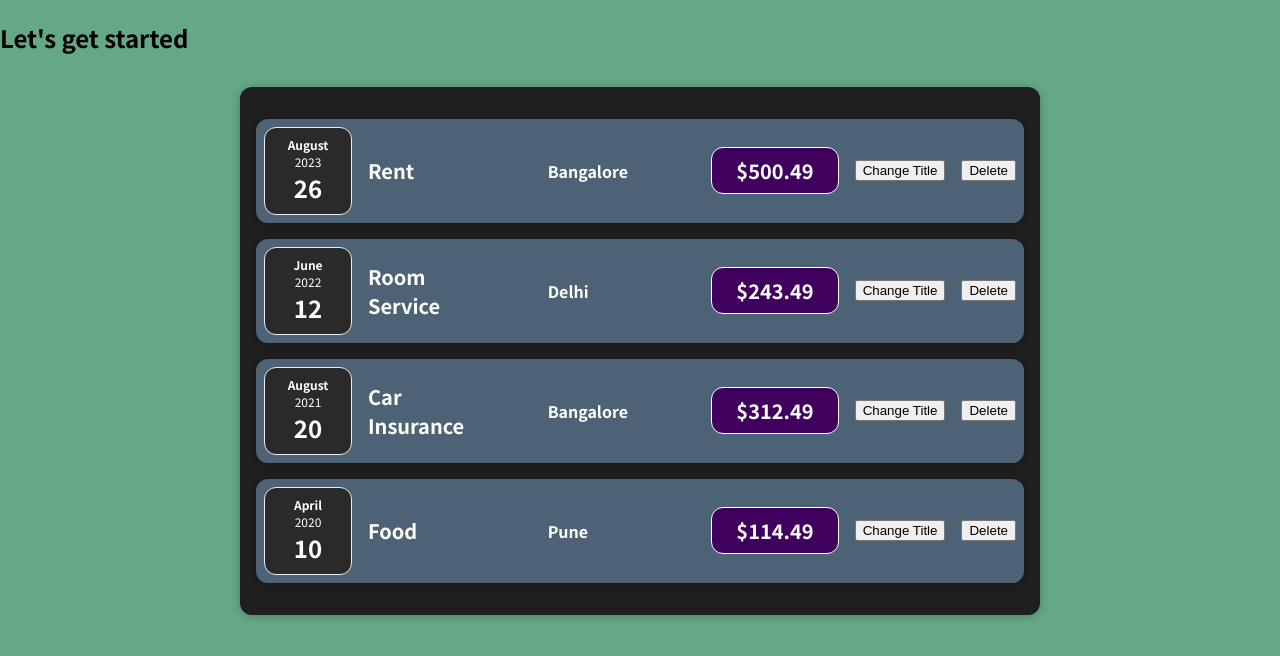
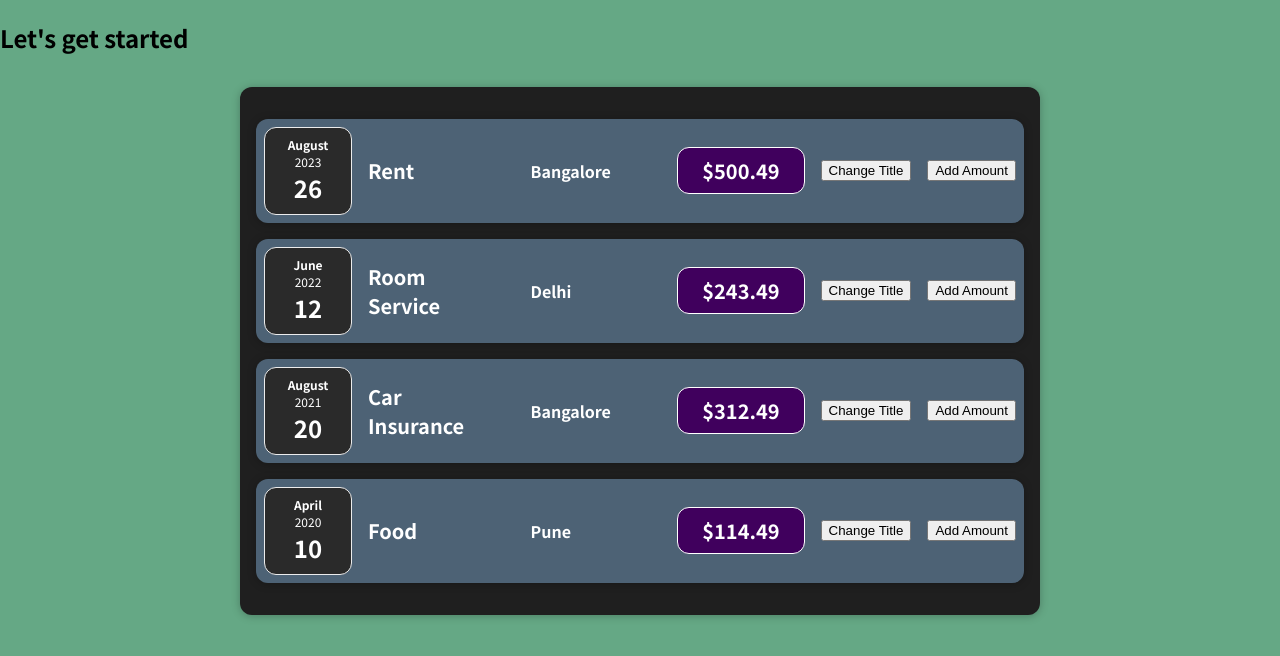
Before and after one commit to kunalrajshah/Expenses-Tracker-by-Reaact-js, a React (Create React App) app in the folder first-react-project/: page / in a window 1280 px wide. Shown: the top 656 px of the page. Built offline with nearby package versions, Linux system fonts and the light colour scheme.

Commit message:
Adding Event Listener on Add amount Button

```diff
--- a/first-react-project/src/Components/All Expenses Rendering/ExpenseDetails.js
+++ b/first-react-project/src/Components/All Expenses Rendering/ExpenseDetails.js
@@ -3,20 +3,28 @@ import React,{useState} from "react";
 
 const ExpenseDetails= (props) => {
   // Here props consist title,location,amount as an object.
+  // usestate return Array which consist two element one is variable and other is function.And that function use to changing things.
+  // Use Array Destructuring
   const [title,setTitle]=useState(props.title);
-  // usestate return Array which consist two variable one is variable and other is function.
-  // Use Array Destructuring
+  const [amount,setAmount]=useState(props.amount);
+
   const clickHandler=()=>{
     setTitle(prompt('Enter New title'));
   }
+
+  const addhandler=()=>{
+    setAmount('100');
+  }
+
+
 
   return (
     <div className="expense-item__description">
       <h2>{title}</h2>
       <h3 className="location">{props.location}</h3>
-      <div className="expense-item__price">${props.amount}</div>
+      <div className="expense-item__price">${amount}</div>
       <button onClick={clickHandler}>Change Title</button>
-      <button>Delete</button>
+      <button onClick={addhandler}>Add Amount</button>
     </div>
   );
 }
```
